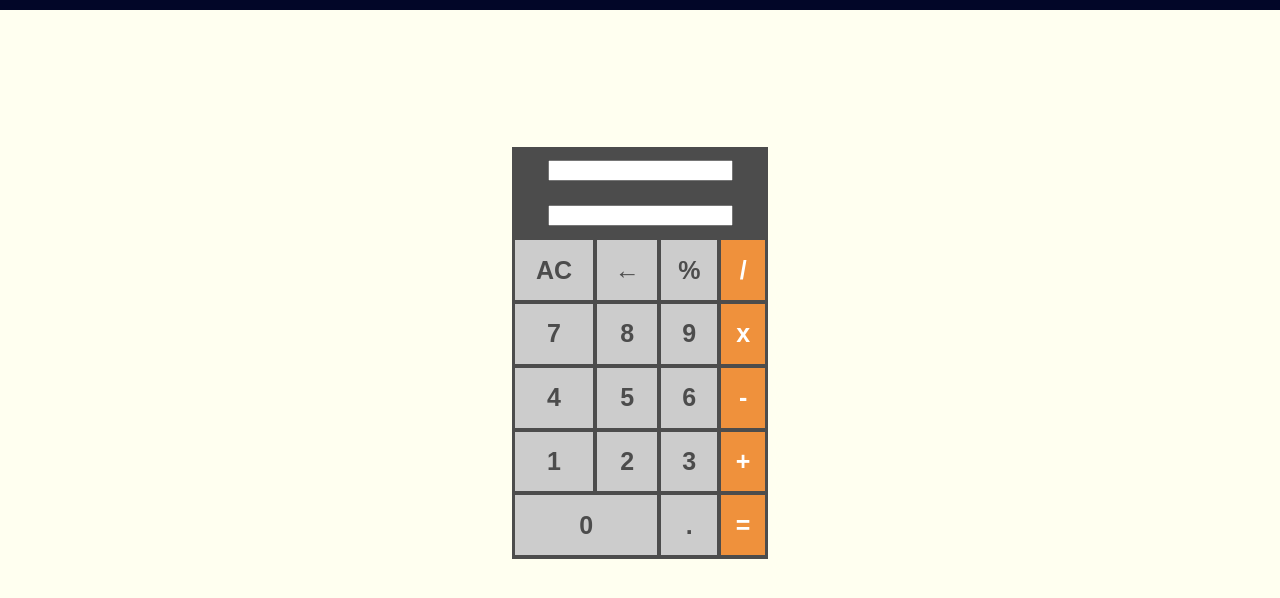
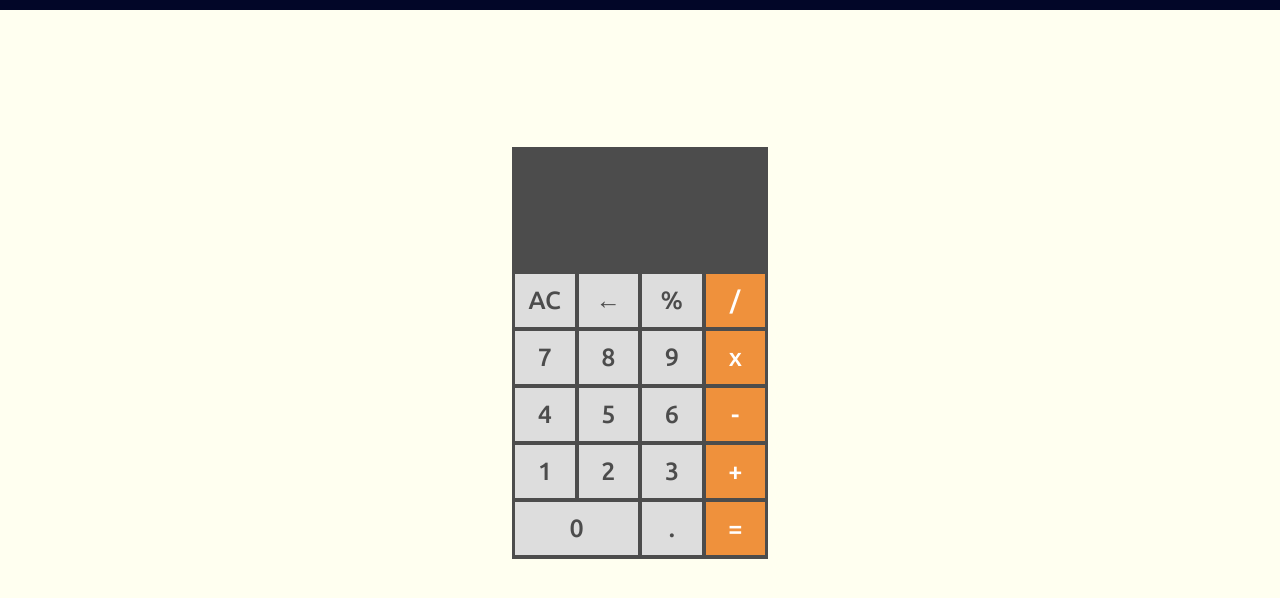
Before and after one commit to heldersonvieira/starting, a plain HTML site: page calculator_v1.1/index.html in a window 1280 px wide. Shown: the part 90-688 px from the top of the page. Drawn offline with Linux system fonts and the light colour scheme.

Commit message:
continuando a estilização

```diff
--- a/calculator_v1.1/css/index.css
+++ b/calculator_v1.1/css/index.css
@@ -50,7 +50,27 @@ main {
     text-align: center;
 }
 
+.display {
+    width: 100%;
+    height: 6rem;
+}
 
+.display-number, .display-result {
+    width: 100%;
+    height: 100%;
+    text-align: right;
+    padding: 0 2rem;
+    font-size: 3rem;
+    font-weight: bold;
+    font-family: 'Ubuntu';
+    border: none;
+    color: rgb(255, 255, 240);
+    background: #4c4c4c;
+}
+
+tbody td {
+    width: 25%;
+}
 
 .button {
     border: none;
@@ -58,14 +78,30 @@ main {
     height: 100%;
     cursor: pointer;
     font-size: 2.5rem;
-    font-weight: bold;
     color: white;
+    font-family: 'Ubuntu';
 }
 
 .pattern {
-    background: #cccccc;
+    background: #dddddd;
     color: #4c4c4c;
+    transition: background 200ms;
 }
+
+.pattern:hover {
+    background: #eeeeee;
+}
+
+.pattern:active {
+    color: #808080;
+    font-family: 'Ubuntu';
+}
+
 .operator {
     background: #ef913c;
+    transition: 200ms;
 }
+
+.operator:hover {
+    background: #fab477;
+}
```
